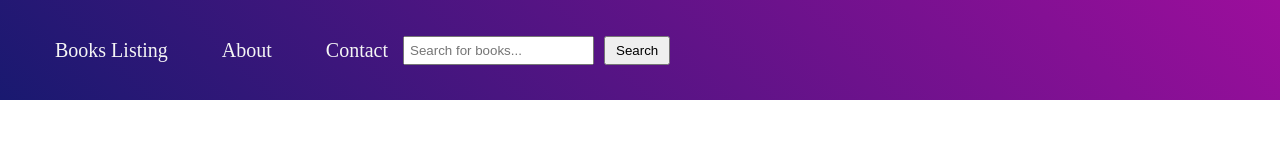
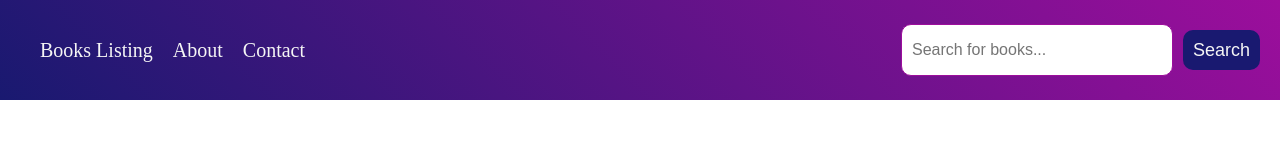
Before and after one commit to Denkogei/Book-Listing, a plain HTML site: page index.html in a window 1280 px wide. Drawn offline with Linux system fonts and the light colour scheme; no server answers.

Commit message:
styled search

```diff
--- a/styles.css
+++ b/styles.css
@@ -2,48 +2,70 @@
     margin: 0;
     padding: 0;
 }
+
 nav {
     display: flex;
-    justify-content: flex-start;
+    justify-content: space-between; /* Space between links and search bar */
     align-items: center;
     background: linear-gradient(45deg, midnightblue, #9c0e9c);
     padding: 20px;
     height: 60px;
-    margin-bottom: 0;
-    position: sticky;
-    top: 0;
-    width: auto;
-}
-.search-bar {
-    display: flex;
-    justify-content: flex-end;
-    align-items: center;
-}
-
-.search-bar input {
-    padding: 5px;
-    margin-right: 10px;
-}
-
-.search-bar button {
-    padding: 5px 10px;
 }
 
 ul {
     list-style-type: none;
+    display: flex; /* Align items in a row */
     margin: 0;
     padding: 0;
 }
 
 ul li {
-    display: inline;
     margin-left: 20px;
 }
 
 li a {
     color: whitesmoke;
-    padding: 15px;
     text-decoration: none;
-    text-align: center;
     font-size: 20px;
 }
+
+.search-bar {
+    display: flex;
+    align-items: center;
+
+}
+
+.search-bar input {
+    padding: 5px;
+    margin-right: 10px; /* Space between input and button */
+}
+
+.search-bar button {
+    padding: 5px 10px;
+    height: 40px;
+    background-color: midnightblue; /* Match button color */
+    color: whitesmoke; /* Button text color */
+    border: none; /* Remove default border */
+    cursor: pointer; /* Change cursor on hover */
+    font-size: 18px;
+    border-radius: 10px;
+}
+
+.search-bar button:hover {
+    background-color: midnightblue; /* Change color on hover */
+}
+
+.search-bar input {
+    padding: 10px; /* Add padding for comfort */
+    width: 250px;
+    height: 30px; /* Set a specific height */
+    font-size: 16px; /* Font size for better readability */
+    border: 1px solid #9c0e9c; /* Border color matching the theme */
+    border-radius: 5px; /* Rounded corners */
+    outline: none; /* Remove default outline on focus */
+    border-radius: 10px;
+}
+
+.search-bar input:focus {
+    border-color: midnightblue; /* Change border color on focus */
+}
```
